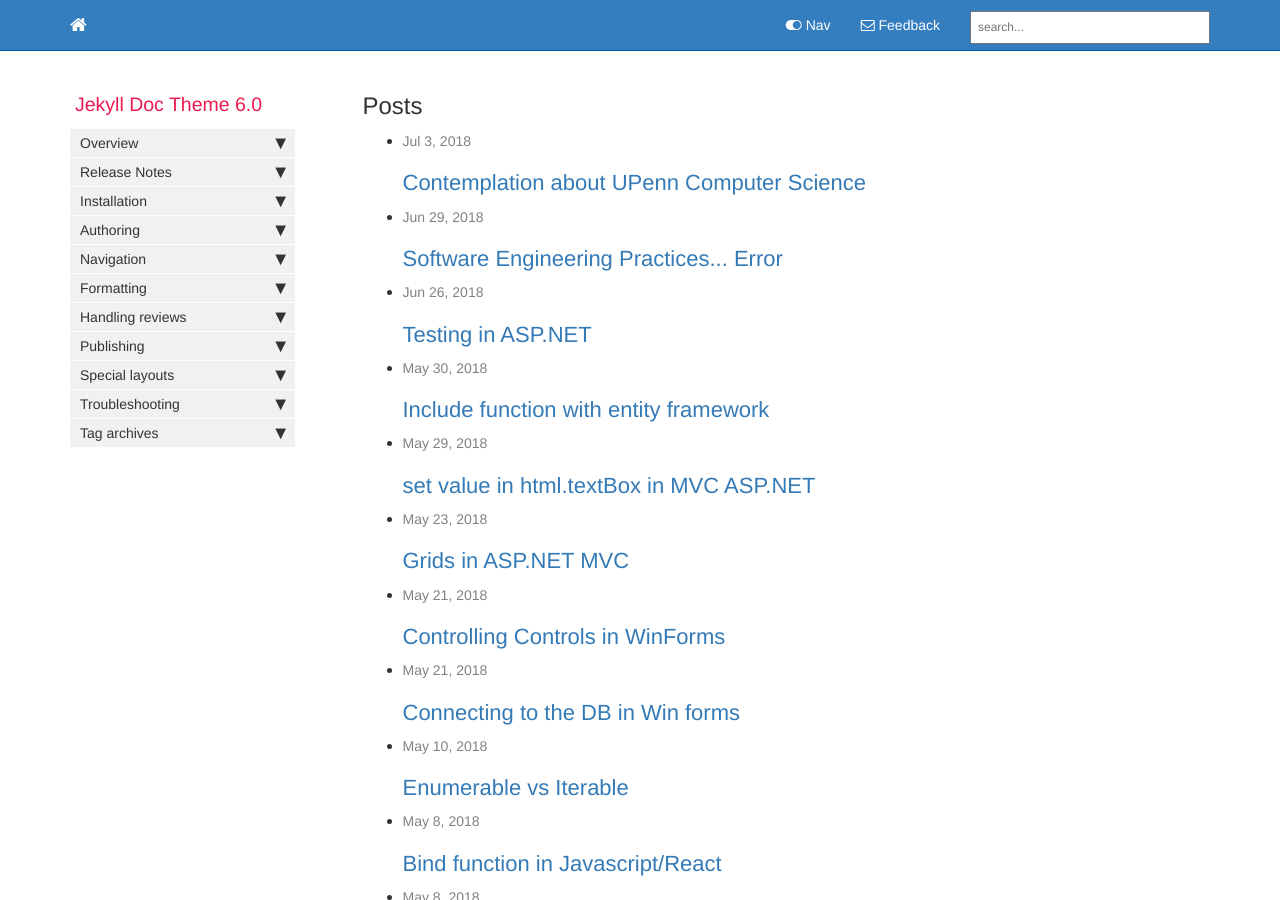
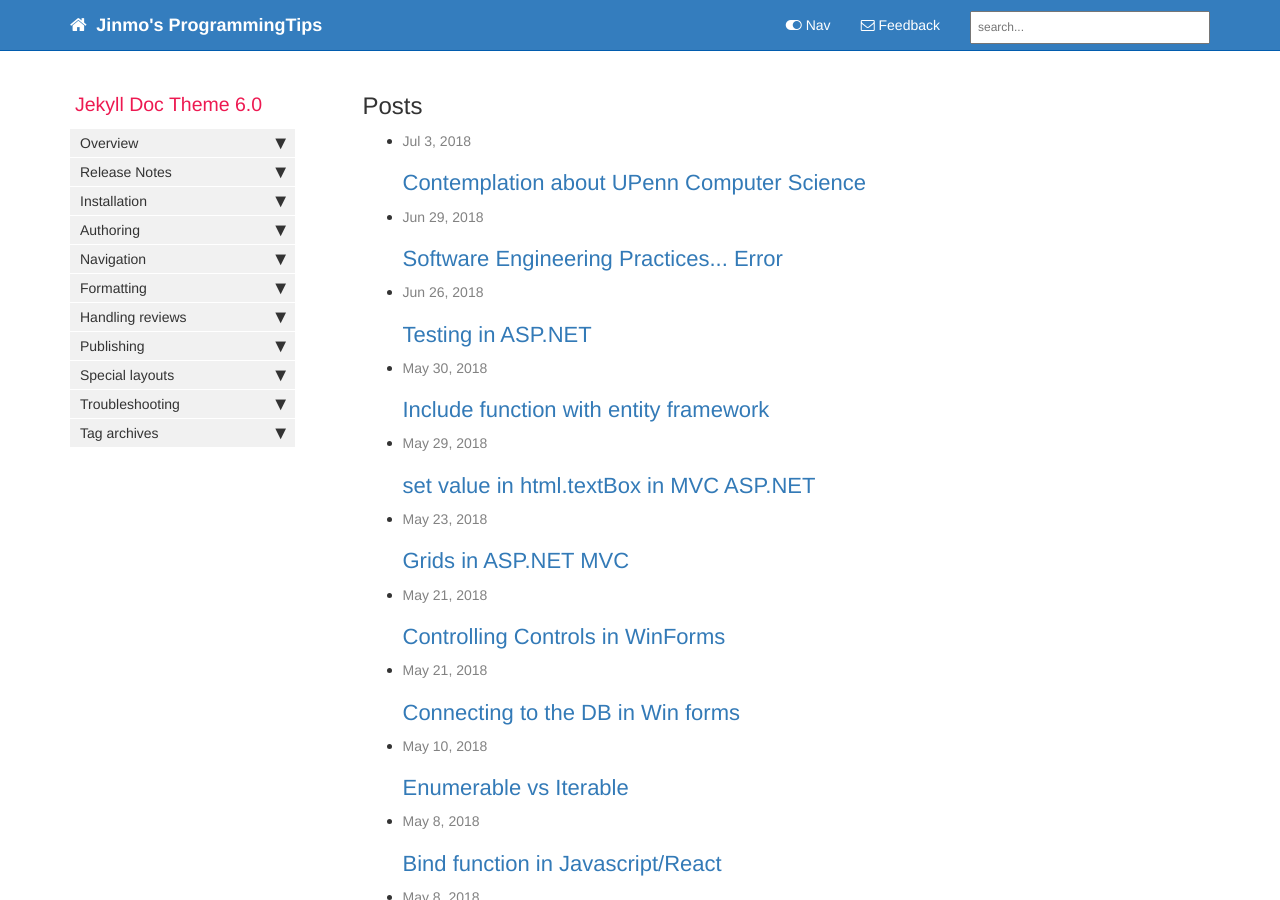
Before and after one commit to jinmc/programmingtips, a Jekyll site: the page built from index.md, in a window 1280 px wide and 900 px high. Built offline with Jekyll 4.4.1, drawn with Linux system fonts in a browser that asks for light colours; nearby versions of some CDN libraries; comment, search, counter and statistics services are not loaded.

Commit message:
Macbook version. Made title

```diff
--- a/_config.yml
+++ b/_config.yml
@@ -19,6 +19,9 @@ email: jinmochong@gmail.com
 description: >- # this means to ignore newlines until "baseurl:"
   This is a personal repository to write blog posts for programming tips
   I don't want to miss. Any comments would be welcomed. Thank you.
+
+topnav_title: Jinmo's ProgrammingTips
+
 
 #  Write an awesome description for your new site here. You can edit this
 #  line in _config.yml. It will appear in your document head meta (for
--- a/_data/topnav.yml
+++ b/_data/topnav.yml
@@ -7,6 +7,7 @@ topnav:
       external_url: https://github.com/tomjoht/documentation-theme-jekyll
     - title: News
       url: /news
+
 
 #Topnav dropdowns
 topnav_dropdowns:
--- a/_includes/topnav.html
+++ b/_includes/topnav.html
@@ -8,13 +8,15 @@
                 <span class="icon-bar"></span>
                 <span class="icon-bar"></span>
             </button>
-            <a class="fa fa-home fa-lg navbar-brand" href="index.html">&nbsp;<span class="projectTitle"> {{site.topnav_title}}</span></a>
+            <a class="fa fa-home fa-lg navbar-brand" href="index.html">&nbsp;<span class="projectTitle"> {{site.topnav_title}} </span></a>
         </div>
         <div class="collapse navbar-collapse" id="bs-example-navbar-collapse-1">
             <ul class="nav navbar-nav navbar-right">
                 <!-- toggle sidebar button -->
                 <li><a id="tg-sb-link" href="#"><i id="tg-sb-icon" class="fa fa-toggle-on"></i> Nav</a></li>
                 <!-- entries without drop-downs appear here -->
+
+
 
 {% assign topnav = site.data[page.topnav] %}
 {% assign topnav_dropdowns = site.data[page.topnav].topnav_dropdowns %}
```
Also changed, not shown: Gemfile.lock.
